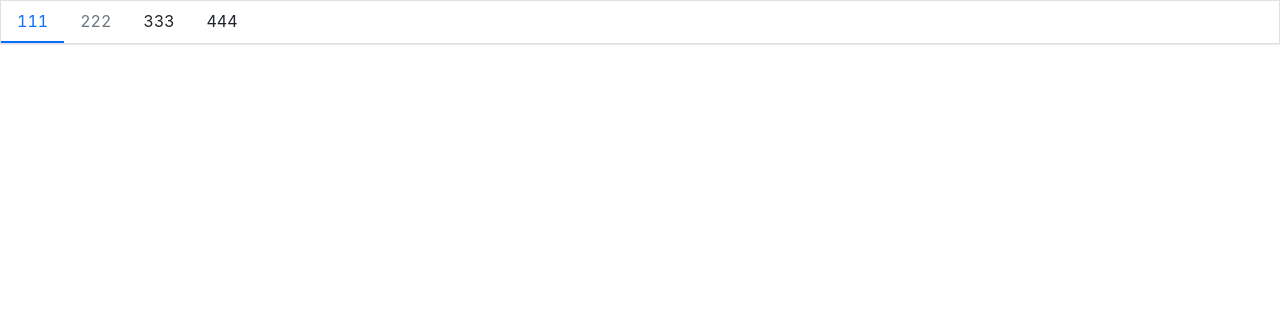
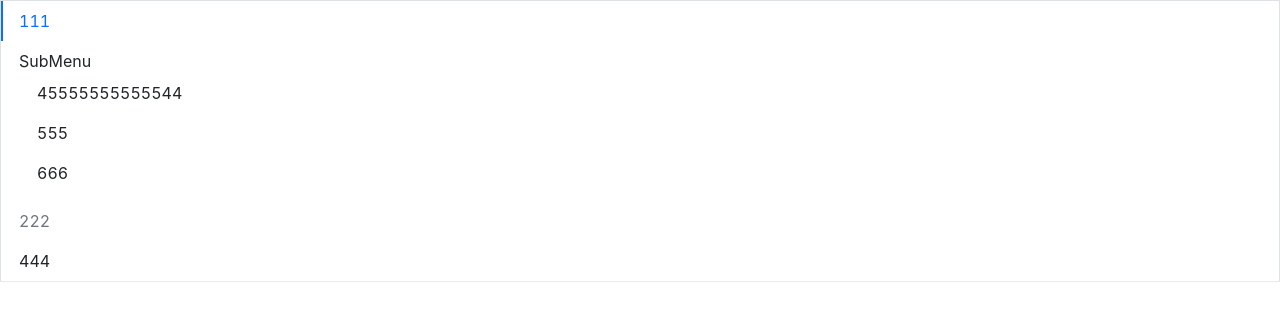
Before and after one commit to xyj626553989/react-typescript-large, a React app: page / in a window 1280 px wide. Shown: the top 320 px of the page. Built offline with nearby package versions, Linux system fonts and the light colour scheme.

Commit message:
fix: menu组件

```diff
--- a/src/components/Menu/Menu.tsx
+++ b/src/components/Menu/Menu.tsx
@@ -3,24 +3,27 @@
 import MenuContext, { MenuTheme, MenuContextProps as MenuContextProperties } from './MenuContext';
 import { MenuItemProps as MenuItemProperties } from './MenuItem';
 
+export type mode = 'horizontal' | 'vertical';
 export interface MenuProps {
-  defaultIndex?: number;
+  defaultIndex?: string;
   className?: string;
-  mode?: 'horizontal' | 'vertical';
+  mode?: mode;
   style?: CSSProperties;
   theme?: MenuTheme;
-  onSelect?: (selectedIndex: number) => void;
+  onSelect?: (selectedIndex: string) => void;
+  defaultOpenedSubmenu?: string[];
 }
 
 const Menu: FC<MenuProps> = (properties) => {
-  const { className, theme, mode, style, children, onSelect, defaultIndex } = properties;
-  const [currentActive, setCurrentActive] = useState<number>(defaultIndex);
+  const { className, theme, mode, style, children, onSelect, defaultIndex, defaultOpenedSubmenu } = properties;
+  const [currentActive, setCurrentActive] = useState<string>(defaultIndex);
   const classes = classNames('s-menu', className, {
     'menu-vertical': mode === 'vertical',
+    'menu-horizontal': mode !== 'vertical',
     [`menu-${theme}`]: theme !== undefined,
   });
   const handleClick = useCallback(
-    (index: number) => {
+    (index: string) => {
       setCurrentActive(index);
       if (onSelect) {
         onSelect(index);
@@ -30,18 +33,20 @@
   );
   const contextValue: MenuContextProperties = {
     onSelect: handleClick,
-    index: currentActive || 0,
+    index: currentActive || '0',
+    mode,
+    defaultOpenedSubmenu,
   };
   const renderChildren = () => {
     return React.Children.map(children, (child, index: number) => {
       const childElement = child as React.FunctionComponentElement<MenuItemProperties>;
       const { displayName } = childElement.type;
-      if (displayName === 'MenuItem') {
+      if (displayName === 'MenuItem' || displayName === 'SubMenu') {
         return React.cloneElement(childElement, {
-          index,
+          index: index.toString(),
         });
       }
-      console.error('Warning: Menu has a child which is not MenuItem component');
+      console.error('Warning: Menu has a child which is not MenuItem or SubMenu component');
       return null;
     });
   };
@@ -53,9 +58,10 @@
 };
 
 Menu.defaultProps = {
-  defaultIndex: 0,
+  defaultIndex: '0',
   mode: 'horizontal',
   theme: 'light',
+  defaultOpenedSubmenu: [],
 };
 
 export default Menu;
--- a/src/components/Menu/MenuContext.tsx
+++ b/src/components/Menu/MenuContext.tsx
@@ -1,9 +1,12 @@
 import { createContext } from 'react';
+import { mode } from './Menu';
 
 export type MenuTheme = 'light' | 'dark';
 export interface MenuContextProps {
-  index: number;
-  onSelect?: (selectIndex: number) => void;
+  index: string;
+  onSelect?: (selectIndex: string) => void;
+  mode?: mode;
+  defaultOpenedSubmenu?: string[];
 }
-const MenuContext = createContext<MenuContextProps>({ index: 0 });
+const MenuContext = createContext<MenuContextProps>({ index: '0' });
 export default MenuContext;
--- a/src/components/Menu/MenuItem.tsx
+++ b/src/components/Menu/MenuItem.tsx
@@ -4,7 +4,7 @@
 import MenuContext, { MenuContextProps as MenuContextProperties } from './MenuContext';
 
 export interface MenuItemProps {
-  index?: number;
+  index?: string;
   disabled?: boolean;
   className?: string;
   style?: CSSProperties;
@@ -18,7 +18,7 @@
     'menu-item-active': context.index === index,
   });
   const handleClick = useCallback(() => {
-    if (context.onSelect && !disabled && typeof index === 'number') {
+    if (context.onSelect && !disabled && typeof index === 'string') {
       context.onSelect(index);
     }
   }, [index, disabled, context]);
--- /dev/null
+++ b/src/components/Menu/SubMenu.tsx
@@ -0,0 +1,78 @@
+import React, { FunctionComponentElement, useState, FC, useContext, useCallback, ReactElement } from 'react';
+import classNames from 'classnames';
+import MenuContext, { MenuContextProps as MenuContextProperties } from './MenuContext';
+import { MenuItemProps as MenuItemProperties } from './MenuItem';
+
+export interface SubMenuProps {
+  index?: string;
+  title: string | ReactElement;
+  className?: string;
+}
+let timer: any;
+const SubMenu: FC<SubMenuProps> = (properties) => {
+  const { index, title, className, children } = properties;
+  const context = useContext<MenuContextProperties>(MenuContext);
+  const openedSubmenu = context.defaultOpenedSubmenu as string[];
+  const isOpened = index && context.mode === 'vertical' ? openedSubmenu.includes(index) : false;
+  const [opened, setOpened] = useState<boolean>(isOpened);
+  const classes = classNames('menu-item submenu-item', className, {
+    'menu-item-active': context.index === index,
+  });
+  const handleMouse = useCallback((event: React.MouseEvent, toggle: boolean) => {
+    clearTimeout(timer);
+    event.preventDefault();
+    timer = setTimeout(() => {
+      setOpened(toggle);
+    }, 300);
+  }, []);
+  const handleClick = useCallback(() => {
+    setOpened(!opened);
+  }, [opened]);
+  const clickEvents =
+    context.mode === 'vertical'
+      ? {
+          onClick: handleClick,
+        }
+      : {};
+
+  const hoverEvents =
+    context.mode !== 'vertical'
+      ? {
+          onMouseEnter: (event: React.MouseEvent) => {
+            handleMouse(event, true);
+          },
+          onMouseLeave: (event: React.MouseEvent) => {
+            handleMouse(event, false);
+          },
+        }
+      : {};
+  const renderChildren = useCallback(() => {
+    const subMenuClasses = classNames('s-submenu', {
+      'menu-opened': opened,
+    });
+    const childrenComponent = React.Children.map(children, (child, i: number) => {
+      const childElement = child as FunctionComponentElement<MenuItemProperties>;
+      const { displayName } = childElement.type;
+      if (displayName === 'MenuItem') {
+        return React.cloneElement(childElement, {
+          index: `${index}-${i}`,
+        });
+      }
+      console.error('Warning: Menu has a child which is not MenuItem component');
+      return null;
+    });
+    return <ul className={subMenuClasses}>{childrenComponent}</ul>;
+  }, [children, opened, index]);
+
+  return (
+    <li key={index} className={classes} {...hoverEvents}>
+      <div className="submenu-title" {...clickEvents}>
+        {title}
+      </div>
+      {renderChildren()}
+    </li>
+  );
+};
+
+SubMenu.displayName = 'SubMenu';
+export default SubMenu;
--- a/src/components/Menu/_style.scss
+++ b/src/components/Menu/_style.scss
@@ -25,6 +25,23 @@
       border-bottom: $menu-item-active-border-width solid $menu-item-active-color;
     }
   }
+  .submenu-item {
+    position: relative;
+    .submenu-title {
+      display: flex;
+      align-items: center;
+    }
+    .arrow-icon {
+      margin-left: 3px;
+      transition: transform 0.25s ease-in-out;
+    }
+    &:hover {
+      .arrow-icon {
+        transform: rotate(180deg);
+      }
+      border-color: transparent !important;
+    }
+  }
 }
 .menu-vertical {
   flex-direction: column;
@@ -40,3 +57,39 @@
     }
   }
 }
+.s-submenu {
+  display: none;
+  padding-left: 0;
+  white-space: nowrap;
+  list-style: none;
+  border-color: transparent;
+  transition: $menu-transition;
+  .menu-item {
+    padding: $menu-item-padding-y $menu-item-padding-x;
+    color: $body-color;
+    cursor: pointer;
+    transition: $menu-transition;
+    &-active,
+    &:hover {
+      color: $menu-item-active-color !important;
+      border: none;
+    }
+  }
+  &.menu-opened {
+    display: block;
+  }
+}
+.menu-horizontal {
+  > .menu-item {
+    border-bottom: $menu-item-active-border-width solid transparent;
+  }
+  .s-submenu {
+    position: absolute;
+    top: calc(100% + 8px);
+    left: 0;
+    z-index: 100;
+    background: $white;
+    border: $menu-border-width solid $menu-border-color;
+    box-shadow: $submenu-box-shadow;
+  }
+}
--- a/src/index.tsx
+++ b/src/index.tsx
@@ -2,6 +2,7 @@
 import ReactDOM from 'react-dom';
 import Menu from '@/components/Menu/Menu';
 import MenuItem from '@/components/Menu/MenuItem';
+import SubMenu from '@/components/Menu/SubMenu';
 import './styles/index.scss';
 
 const App = () => {
@@ -11,13 +12,17 @@
         onSelect={(index) => {
           console.log(index);
         }}
+        mode="vertical"
+        defaultOpenedSubmenu={['1']}
       >
-        <MenuItem index={0}>111</MenuItem>
-        <MenuItem index={1} disabled>
-          222
-        </MenuItem>
-        <MenuItem index={2}>333</MenuItem>
-        <MenuItem index={3}>444</MenuItem>
+        <MenuItem>111</MenuItem>
+        <SubMenu title="SubMenu">
+          <MenuItem>45555555555544</MenuItem>
+          <MenuItem>555</MenuItem>
+          <MenuItem>666</MenuItem>
+        </SubMenu>
+        <MenuItem disabled>222</MenuItem>
+        <MenuItem>444</MenuItem>
       </Menu>
     </>
   );
```
Also changed, not shown: .eslintrc.js, 1 other file (tests, documents, lock files or other folders).
